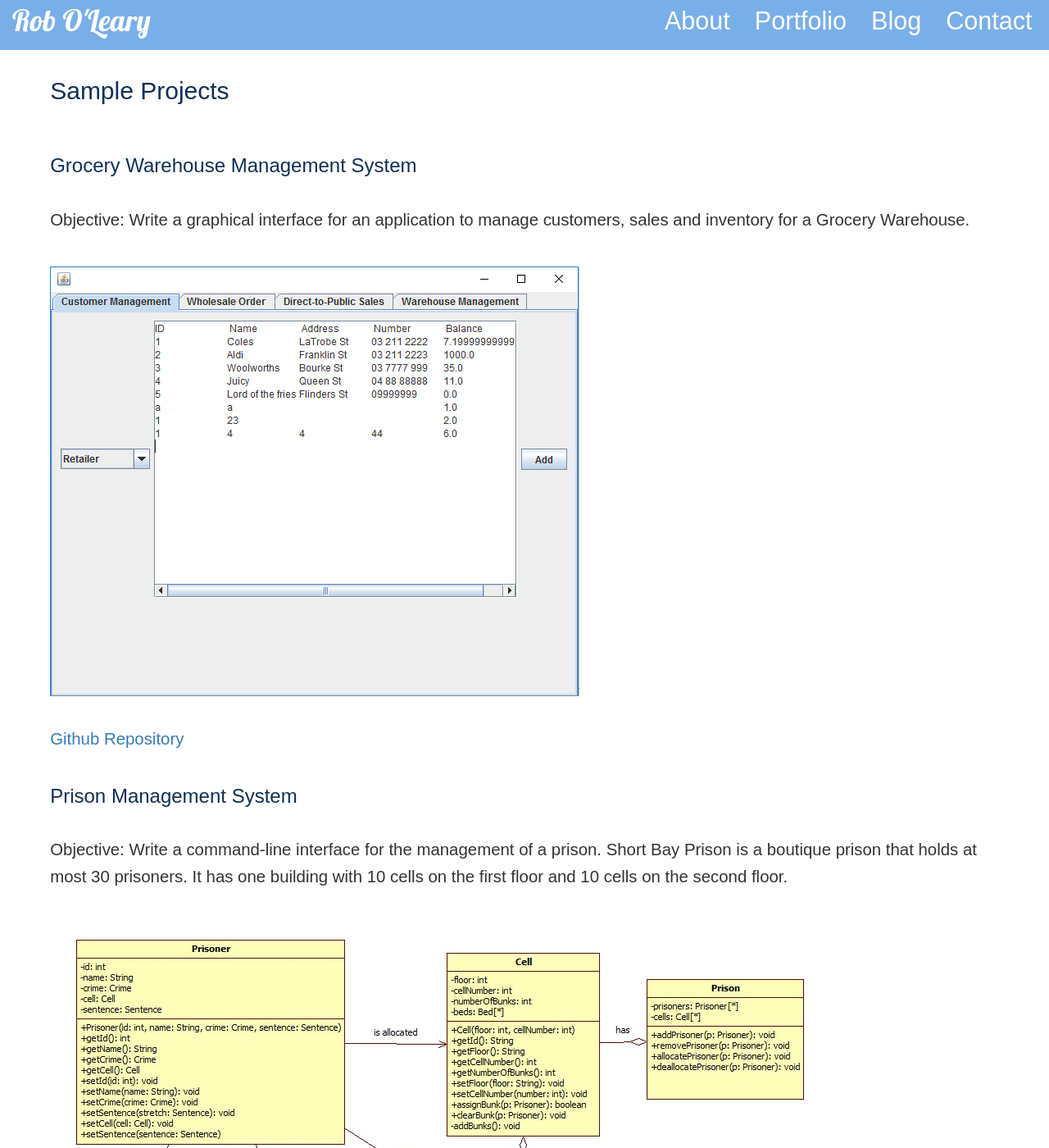
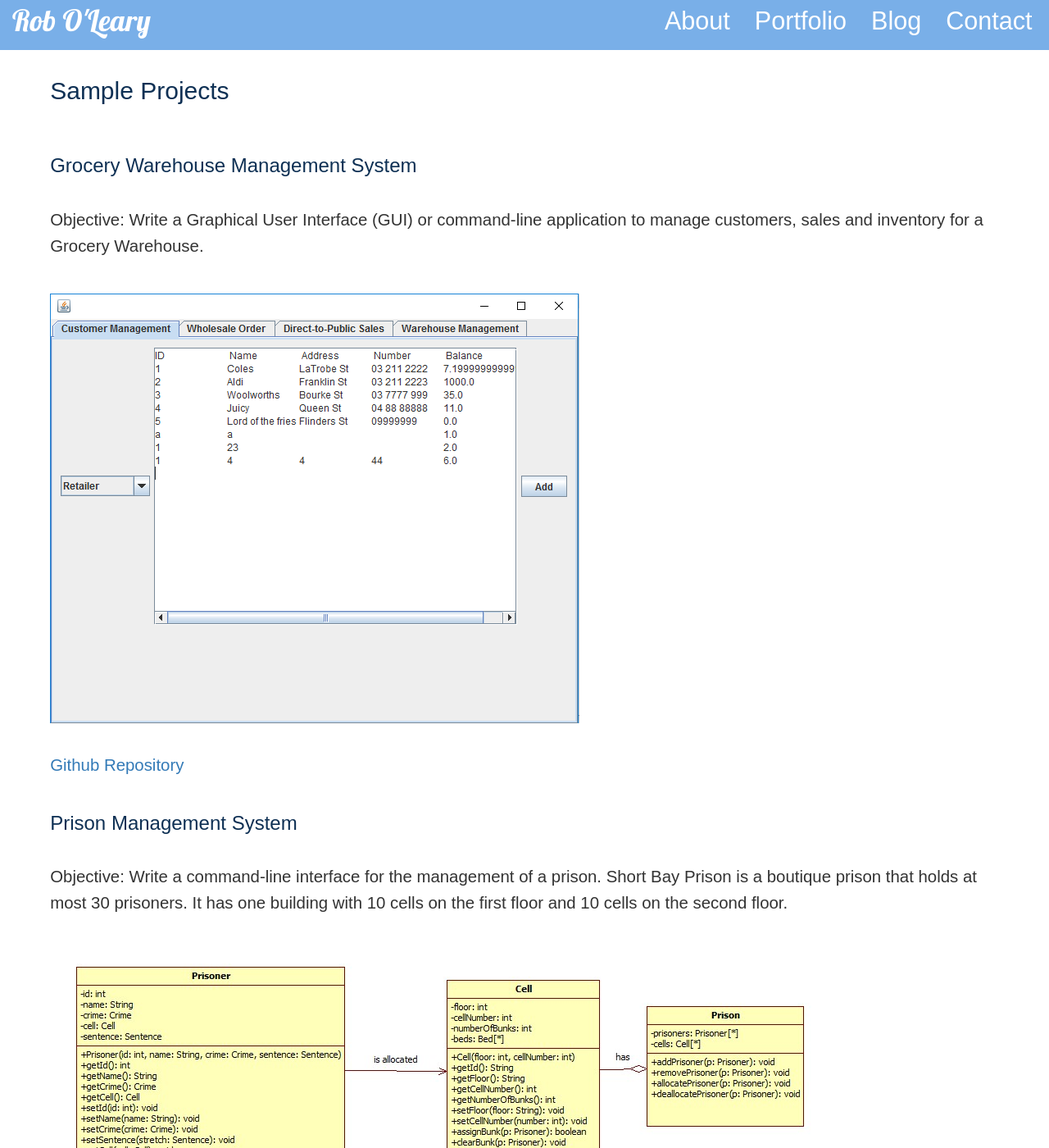
Before and after one commit to robole/robole.github.io, a Jekyll site: the page built from _pages/java-tutoring.html, in a window 1280 px wide and 1400 px high, scrolled down 251 px. Shown: the whole window at 82% size. Built offline with Jekyll 4.4.1, drawn with Linux system fonts in a browser that asks for light colours; some of the changed text lies outside the part shown.

Commit message:
svg responsive?

```diff
--- a/_pages/frequency-punchcard.html
+++ b/_pages/frequency-punchcard.html
@@ -8,5 +8,5 @@
   <p>A Frequency Punchcard is a grid with sized circles showing the frequency of a trip/event.</p>
   <p>It provides insight for planning to decide if there is a best/worst day to do a certain trip/event, and explore an overview of trips/events to make a schedule.</p>
   <p>You can find the specifications and code in this <a href="https://github.com/robole/d3-frequency-punchcard">github repository</a>.</p>
-  <img class="frequency-punchcard" src="/assets/img/frequency-punchcard.svg" alt="frequency punchcard demo"/>
+  <img class="my-svg" src="/assets/img/frequency-punchcard.svg" alt="frequency punchcard demo"/>
 </div>
--- a/_pages/java-tutoring.html
+++ b/_pages/java-tutoring.html
@@ -10,16 +10,16 @@
   <h2>Sample Projects</h2>
   <br/>
   <h3>Grocery Warehouse Management System</h3>
-  <p>Objective: Write a graphical interface for an application to manage customers, sales and inventory for a Grocery Warehouse.</p>
+  <p>Objective: Write a Graphical User Interface (GUI) or command-line application to manage customers, sales and inventory for a Grocery Warehouse.</p>
   <img src="assets/img/warehouse-screenshot.png" alt="warehouse screenshot"/>
   <p><a href="https://github.com/robole/warehouse-uni-project">Github Repository</a></p>
   <h3>Prison Management System</h3>
   <p>Objective: Write a command-line interface for the management of a prison. Short Bay Prison is a boutique prison that holds at most 30 prisoners. It has one building
   with 10 cells on the first floor and 10 cells on the second floor.</p>
-  <img src="/assets/img/prison-uni-design.jpg" alt="isp class diagram"/>
+  <img src="/assets/img/prison-uni-design.jpg" alt="prison class diagram"/>
   <p><a href="https://github.com/robole/prison-uni-project">Github Repository</a></p>
-  <h3>Internet Company Billing</h3>
-  <p>Objective: Write a Java Windowed Application that uses an interactive Graphical User Interface (GUI), based on the JFrame class using SWING GUI components</p>
+  <h3>Internet Service Provider Billing</h3>
+  <p>Objective: Write a Graphical User Interface (GUI) to show usage and billing for Customer for an Internet Service Provider.</p>
   <img src="/assets/img/isp-uni-design.jpg" alt="isp class diagram"/>
   <p><a href="https://github.com/robole/isp-uni-project">Github Repository</a></p>
 </div>
--- a/_pages/map-selector.html
+++ b/_pages/map-selector.html
@@ -6,5 +6,5 @@
 <div class="top-container content">
   <h1>Map Selector</h1>
   <p>An interactive map to select countries in aggregate with a resizable rectangle selector, or individually by clicking on a country.</p>
-  <img src="/assets/img/map-selector.svg" alt="map selector"/>
+  <img class="my-svg" src="/assets/img/map-selector.svg" alt="map selector"/>
 </div>
--- a/assets/css/main.css
+++ b/assets/css/main.css
@@ -386,3 +386,8 @@
 .cv-tech-list{
   margin: 2em 0;
 }
+
+.my-svg{ /* svg into : object, img or inline */
+  display: block;
+  width: 90%; /* only required for <img /> */
+}
```
Also changed, not shown: _includes/portfolio.html (+9 -8 lines).
